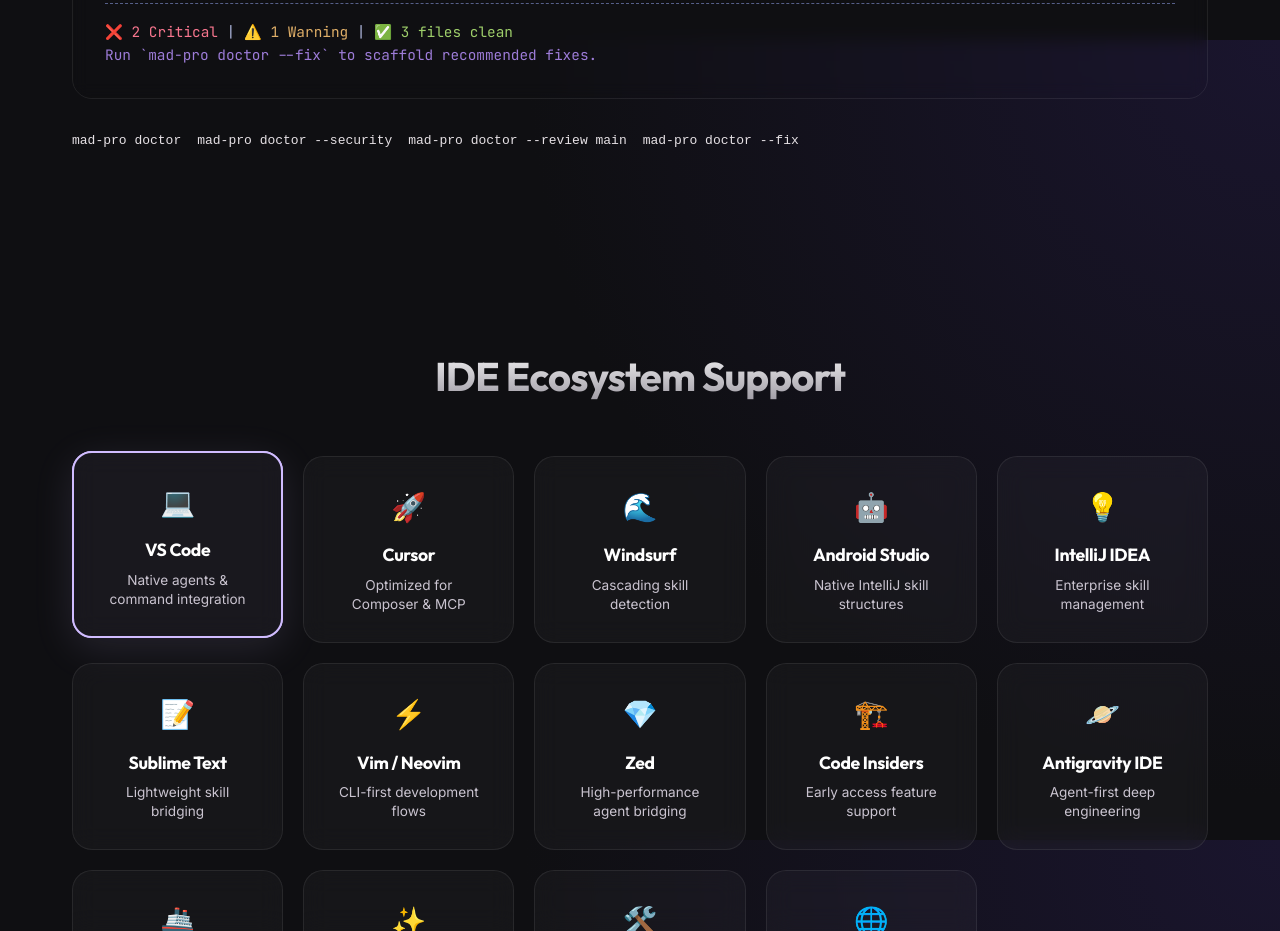
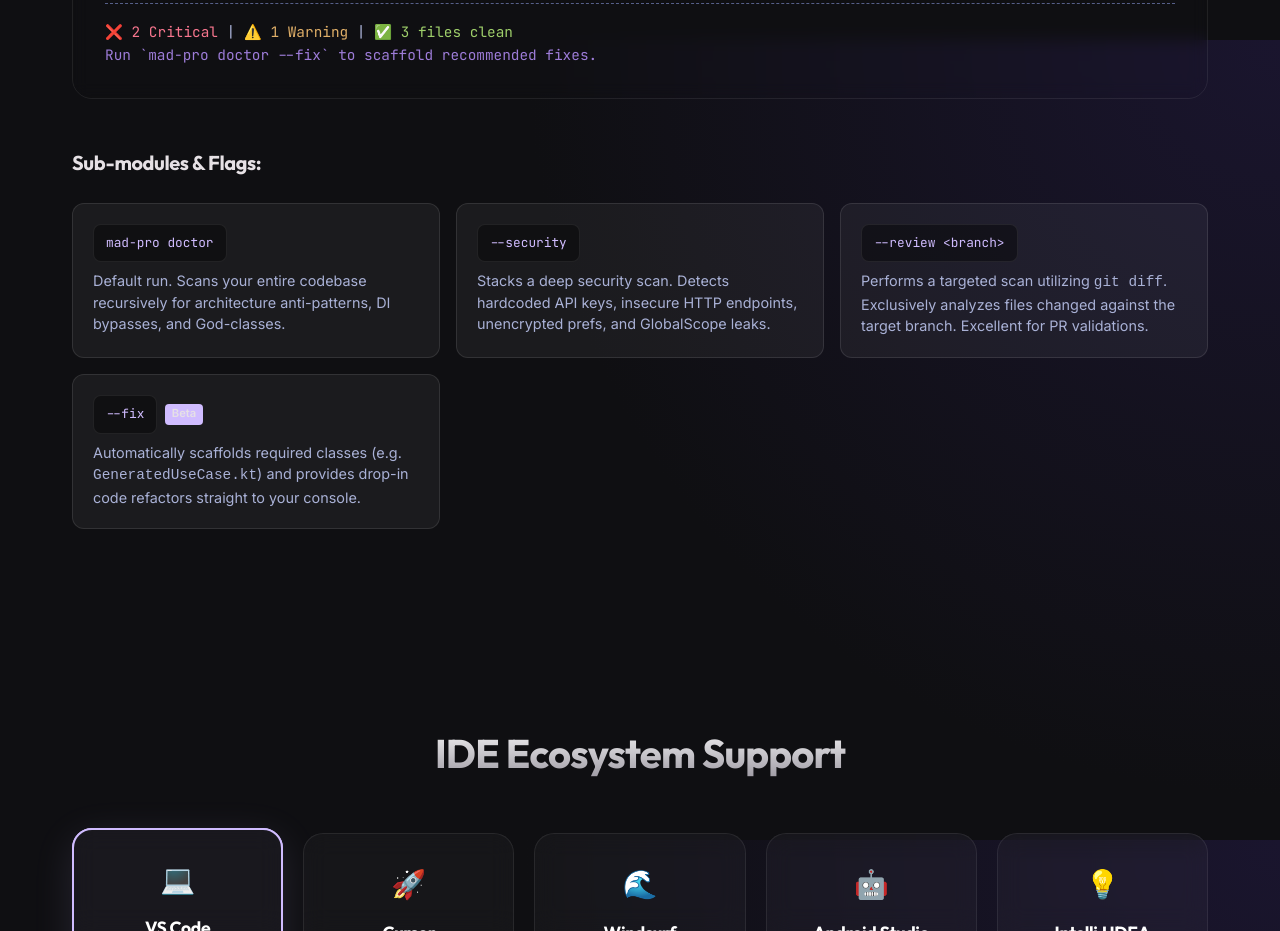
Before and after one commit to derohimat/MAD-Pro-SKILLS, a plain HTML site: page docs/index.html in a window 1280 px wide. Shown: the part 5560-6491 px from the top of the page. Drawn offline with Linux system fonts and the light colour scheme.

Commit message:
docs: improve doctor command section with detailed flag descriptions
Update the documentation landing page to provide comprehensive explanations for the `doctor` suite flags, including architecture scanning, security audits, git-diff reviews, and the beta auto-fix functionality.

```diff
--- a/docs/index.html
+++ b/docs/index.html
@@ -281,11 +281,32 @@
                 </div>
             </div>
 
-            <div style="margin-top: 2rem; display: flex; gap: 1rem; flex-wrap: wrap;">
-                <code>mad-pro doctor</code>
-                <code>mad-pro doctor --security</code>
-                <code>mad-pro doctor --review main</code>
-                <code>mad-pro doctor --fix</code>
+            <div style="margin-top: 3rem;">
+                <h3 style="color: var(--on-background); margin-bottom: 1.5rem; font-size: 1.25rem;">Sub-modules & Flags:</h3>
+                <div style="display: grid; grid-template-columns: repeat(auto-fit, minmax(280px, 1fr)); gap: 1rem;">
+                    <div style="background: rgba(255, 255, 255, 0.05); padding: 1.25rem; border-radius: 12px; border: 1px solid rgba(255, 255, 255, 0.1);">
+                        <code class="mini-terminal" style="display: inline-block; margin-bottom: 0.5rem;">mad-pro doctor</code>
+                        <p style="margin: 0; font-size: 0.9rem; color: #a9b1d6; line-height: 1.5;">Default run. Scans your entire codebase recursively for architecture anti-patterns, DI bypasses, and God-classes.</p>
+                    </div>
+                    <div style="background: rgba(255, 255, 255, 0.05); padding: 1.25rem; border-radius: 12px; border: 1px solid rgba(255, 255, 255, 0.1);">
+                        <div style="display: flex; align-items: center; gap: 0.5rem; margin-bottom: 0.5rem;">
+                            <code class="mini-terminal">--security</code>
+                        </div>
+                        <p style="margin: 0; font-size: 0.9rem; color: #a9b1d6; line-height: 1.5;">Stacks a deep security scan. Detects hardcoded API keys, insecure HTTP endpoints, unencrypted prefs, and GlobalScope leaks.</p>
+                    </div>
+                    <div style="background: rgba(255, 255, 255, 0.05); padding: 1.25rem; border-radius: 12px; border: 1px solid rgba(255, 255, 255, 0.1);">
+                        <div style="display: flex; align-items: center; gap: 0.5rem; margin-bottom: 0.5rem;">
+                            <code class="mini-terminal">--review &lt;branch&gt;</code>
+                        </div>
+                        <p style="margin: 0; font-size: 0.9rem; color: #a9b1d6; line-height: 1.5;">Performs a targeted scan utilizing <code>git diff</code>. Exclusively analyzes files changed against the target branch. Excellent for PR validations.</p>
+                    </div>
+                    <div style="background: rgba(255, 255, 255, 0.05); padding: 1.25rem; border-radius: 12px; border: 1px solid rgba(255, 255, 255, 0.1);">
+                        <div style="display: flex; align-items: center; gap: 0.5rem; margin-bottom: 0.5rem;">
+                            <code class="mini-terminal">--fix</code> <span style="background: var(--primary); padding: 0.1rem 0.4rem; border-radius: 4px; font-size: 0.7rem; font-weight: bold;">Beta</span>
+                        </div>
+                        <p style="margin: 0; font-size: 0.9rem; color: #a9b1d6; line-height: 1.5;">Automatically scaffolds required classes (e.g. <code>GeneratedUseCase.kt</code>) and provides drop-in code refactors straight to your console.</p>
+                    </div>
+                </div>
             </div>
         </section>
 
```
